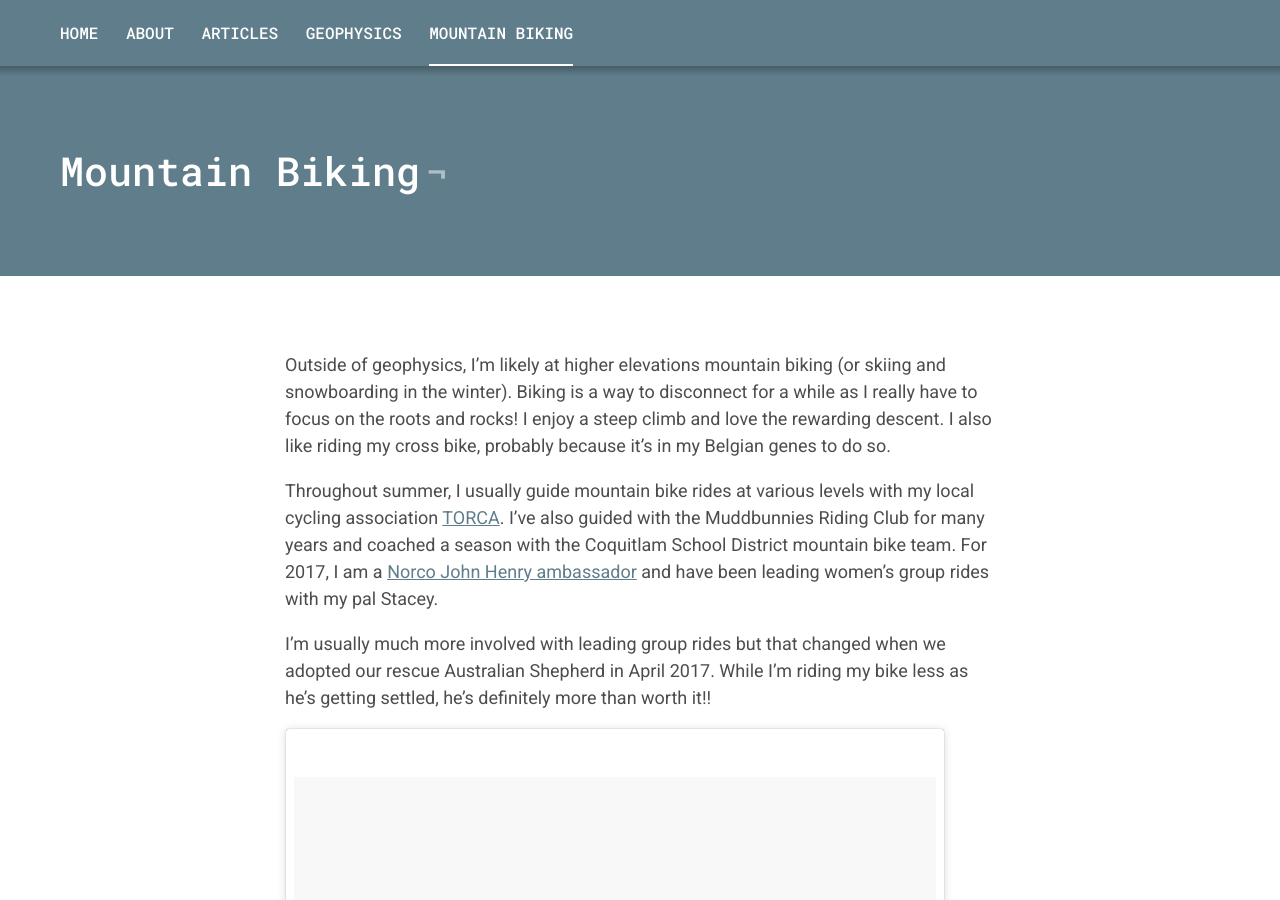
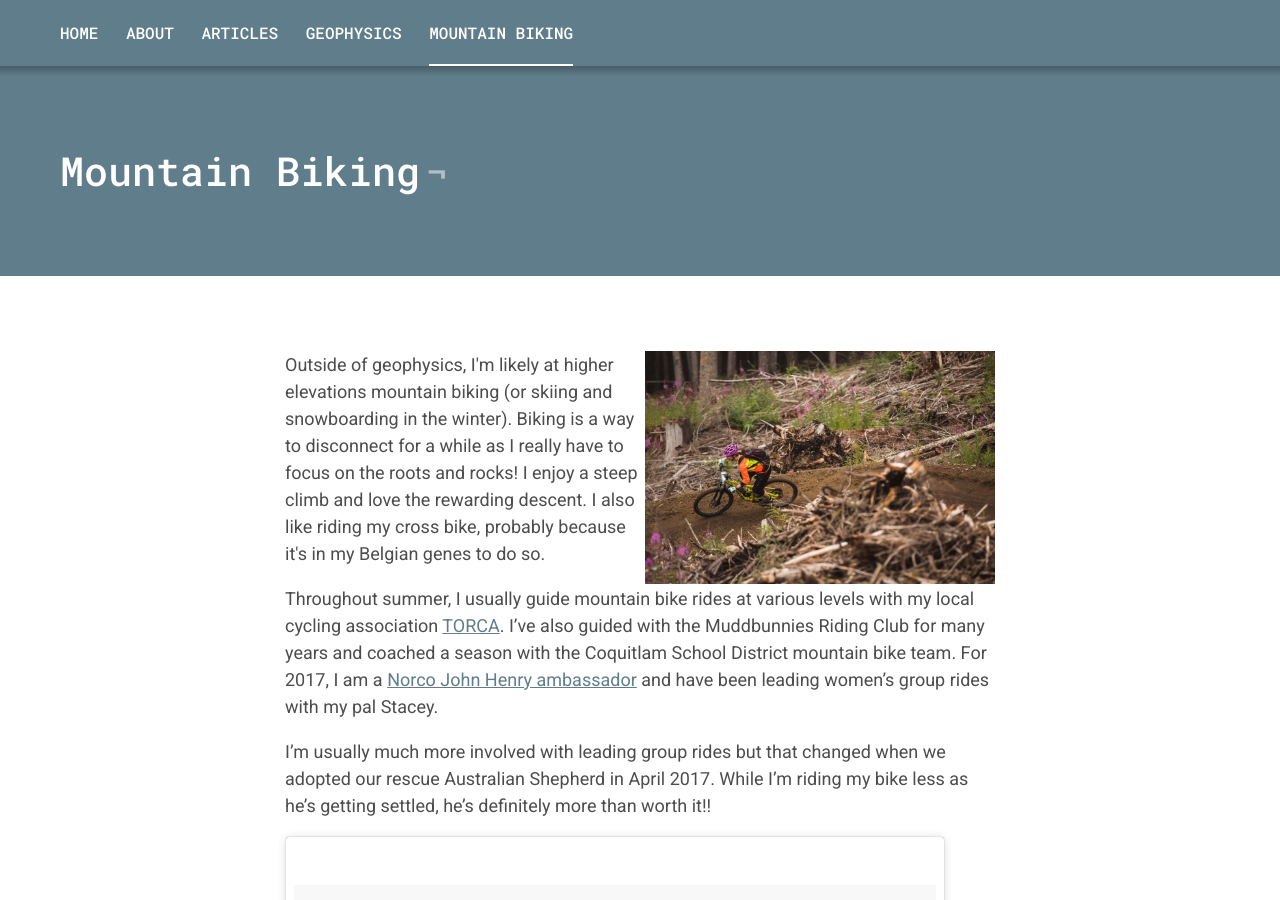
Before and after one commit to sdevriese/sdevriese.github.io, a Jekyll site: the page built from _pages/mtb.markdown, in a window 1280 px wide and 900 px high. Built offline with Jekyll 4.4.1, drawn with Linux system fonts in a browser that asks for light colours; comment, search, counter and statistics services are not loaded.

Commit message:
Update mtb.markdown

```diff
--- a/_pages/mtb.markdown
+++ b/_pages/mtb.markdown
@@ -4,7 +4,10 @@ title: Mountain Biking
 permalink: /mtb/
 ---
 
+<p>
+<img src="https://github.com/sdevriese/sdevriese.github.io/raw/master/_posts/img/2017-09-18%2020.02.51.jpg" alt="HOYH" style="float:right;width:350px;">
 Outside of geophysics, I'm likely at higher elevations mountain biking (or skiing and snowboarding in the winter). Biking is a way to disconnect for a while as I really have to focus on the roots and rocks! I enjoy a steep climb and love the rewarding descent. I also like riding my cross bike, probably because it's in my Belgian genes to do so.
+</p>
 
 Throughout summer, I usually guide mountain bike rides at various levels with my local cycling association [TORCA][torca]. I've also guided with the Muddbunnies Riding Club for many years and coached a season with the Coquitlam School District mountain bike team. For 2017, I am a [Norco John Henry ambassador][jh] and have been leading women's group rides with my pal Stacey.
 
```
